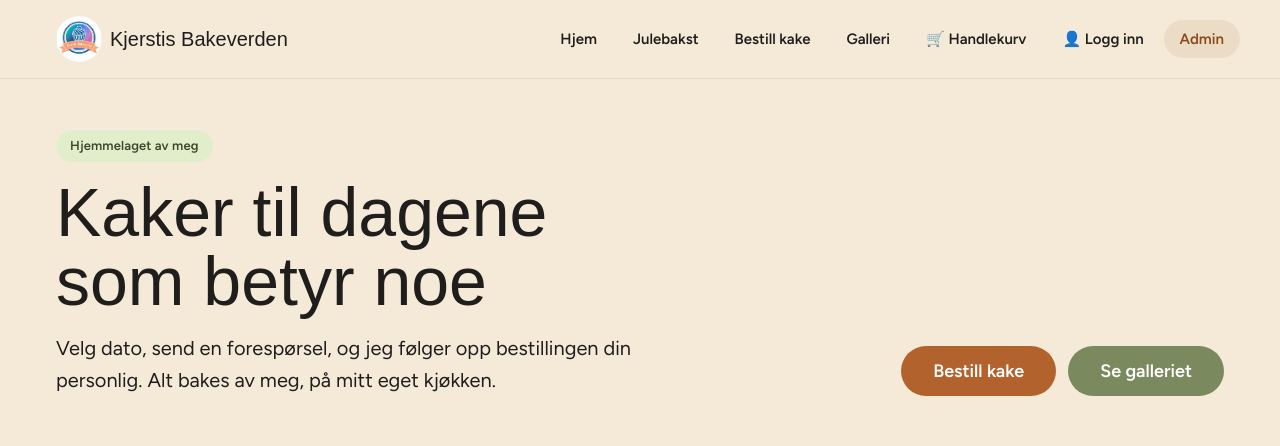
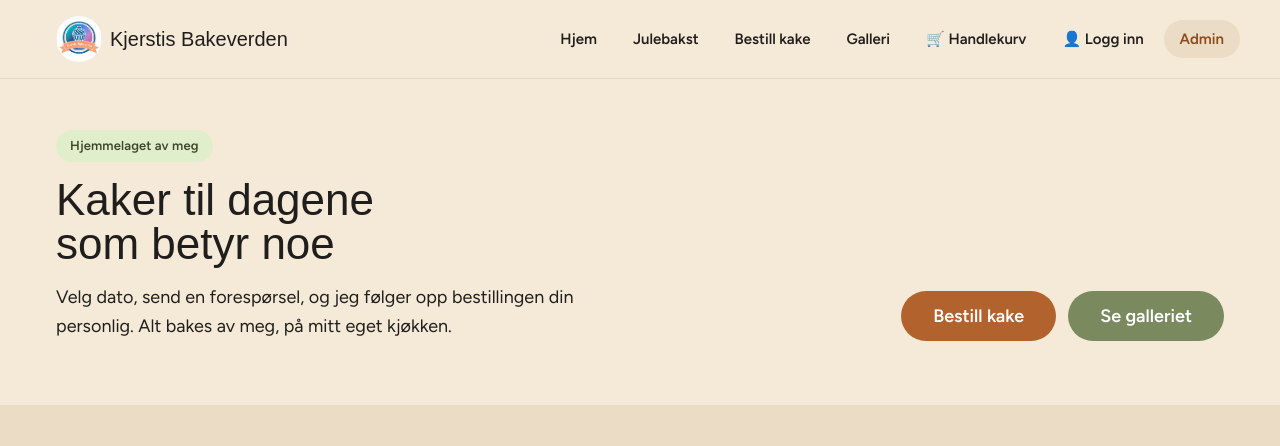
Before and after one commit to oiviind/bakeverden, a Next.js app: page / in a window 1280 px wide. Shown: the top 446 px of the page. Built offline with nearby package versions, Linux system fonts and the light colour scheme; no server answers; the database is empty; a web font is replaced by a local one.

Commit message:
Oppdater julebakst-tekst og lik størrelse på overskrifter og ingresser på forsiden
Co-Authored-By: Claude Opus 5 <noreply@anthropic.com>

```diff
--- a/src/app/page.module.css
+++ b/src/app/page.module.css
@@ -48,14 +48,14 @@
 }
 
 .heroTitle {
-  font-size: clamp(2.5rem, 7vw, 4.25rem);
+  font-size: clamp(1.75rem, 4vw, 2.75rem);
   line-height: 1.02;
   margin: 1rem 0;
   max-width: 15ch;
 }
 
 .heroText {
-  font-size: clamp(1.0625rem, 1.6vw, 1.25rem);
+  font-size: 1.125rem;
   line-height: 1.6;
   max-width: 46ch;
   margin: 0;
--- a/src/app/page.tsx
+++ b/src/app/page.tsx
@@ -85,8 +85,9 @@ export default async function Home() {
             <span className={`${styles.tag} ${styles.tagAccent}`}>Julesalget er åpent</span>
             <h2 className={styles.sectionTitle}>Julebakst</h2>
             <p className={styles.julebakstIntro}>
-              Julekakene bestilles direkte fra menyen – ingen forespørsel nødvendig.
-              Legg i kurv, velg hentedato i kassen, så står de klare.
+              Legg kakene du ønsker i kurven og send inn bestillingen. Du får beskjed
+              på e-post eller SMS når de er klare til henting, og henteadressen får du
+              etter at bestillingen er sendt.
             </p>
           </div>
           <Link href="/julebakst" className={getButtonClassName('primary', 'lg')}>
```
